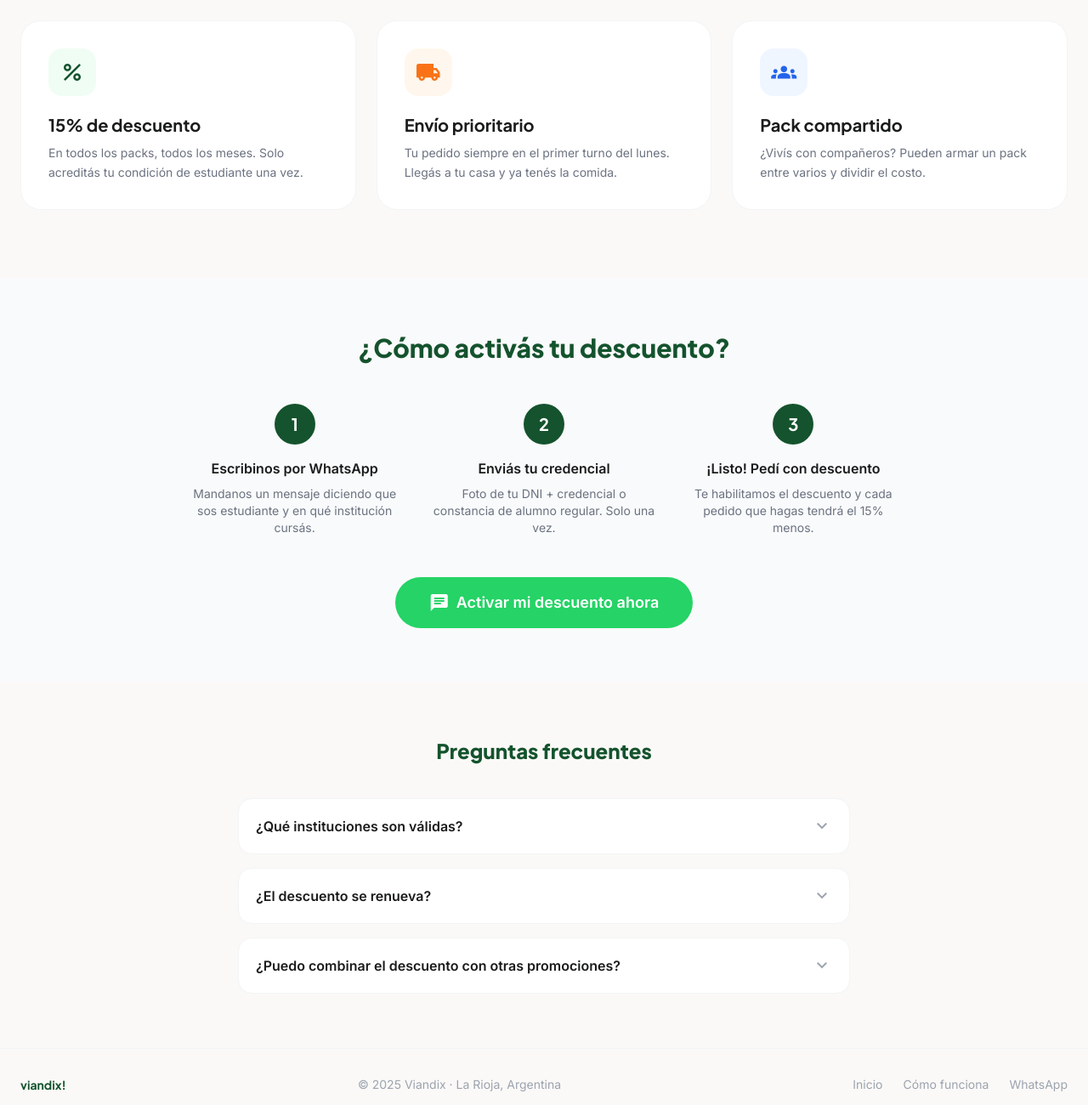
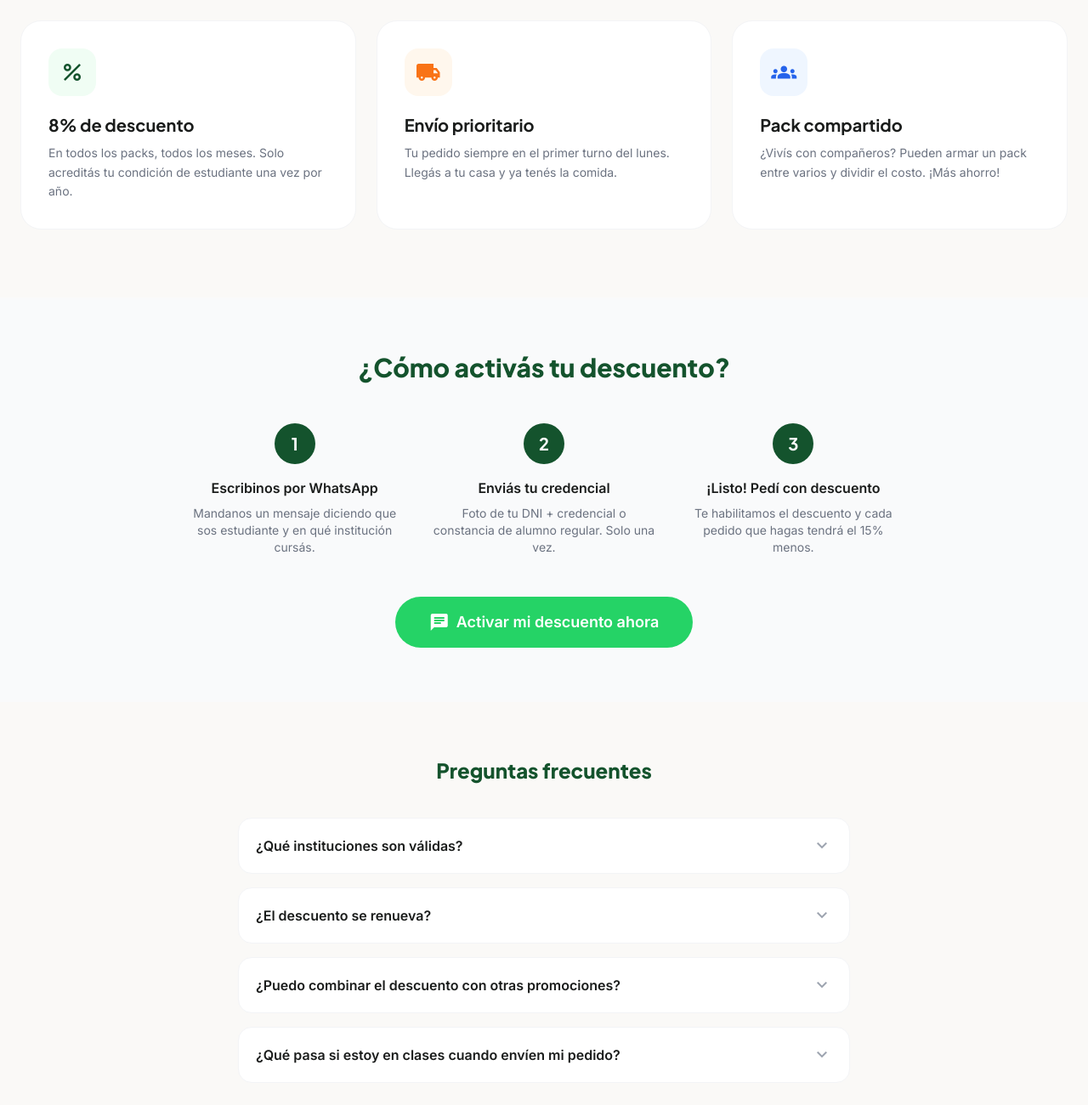
Before and after one commit to samirRB13/viandix, a plain HTML site: page estudiantes.html in a window 1280 px wide. Shown: the part 880-2180 px from the top of the page at 85% size. Drawn offline with nearby package versions, Linux system fonts and the light colour scheme.

Commit message:
Update estudiantes.html

```diff
--- a/estudiantes.html
+++ b/estudiantes.html
@@ -83,8 +83,8 @@ body { font-family:'Inter',sans-serif; background:#faf9f7; color:#1a1c1b; }
       <div class="w-14 h-14 bg-green-50 rounded-2xl flex items-center justify-center mb-5">
         <span class="material-symbols-outlined fill-icon text-3xl text-green-900">percent</span>
       </div>
-      <h3 class="font-headline font-bold text-xl mb-2">15% de descuento</h3>
-      <p class="text-gray-500 text-sm leading-relaxed">En todos los packs, todos los meses. Solo acreditás tu condición de estudiante una vez.</p>
+      <h3 class="font-headline font-bold text-xl mb-2">8% de descuento</h3>
+      <p class="text-gray-500 text-sm leading-relaxed">En todos los packs, todos los meses. Solo acreditás tu condición de estudiante una vez por año.</p>
     </div>
     <div class="benefit-card bg-white rounded-3xl p-8 border border-gray-100">
       <div class="w-14 h-14 bg-orange-50 rounded-2xl flex items-center justify-center mb-5">
@@ -98,7 +98,7 @@ body { font-family:'Inter',sans-serif; background:#faf9f7; color:#1a1c1b; }
         <span class="material-symbols-outlined fill-icon text-3xl text-blue-600">groups</span>
       </div>
       <h3 class="font-headline font-bold text-xl mb-2">Pack compartido</h3>
-      <p class="text-gray-500 text-sm leading-relaxed">¿Vivís con compañeros? Pueden armar un pack entre varios y dividir el costo.</p>
+      <p class="text-gray-500 text-sm leading-relaxed">¿Vivís con compañeros? Pueden armar un pack entre varios y dividir el costo. ¡Más ahorro!</p>
     </div>
   </div>
 </section>
@@ -142,7 +142,7 @@ body { font-family:'Inter',sans-serif; background:#faf9f7; color:#1a1c1b; }
         ¿Qué instituciones son válidas?
         <span class="material-symbols-outlined text-gray-400 group-open:rotate-180 transition-transform">expand_more</span>
       </summary>
-      <p class="text-gray-500 text-sm mt-3 leading-relaxed">Cualquier universidad pública o privada, instituto terciario o escuela técnica de La Rioja capital y alrededores. Si tenés dudas, escribinos.</p>
+      <p class="text-gray-500 text-sm mt-3 leading-relaxed">Cualquier universidad pública o privada, instituto terciario o escuela técnica de La Rioja Capital.</p>
     </details>
     <details class="bg-white rounded-2xl border border-gray-100 p-5 group">
       <summary class="font-semibold cursor-pointer flex justify-between items-center">
@@ -158,7 +158,13 @@ body { font-family:'Inter',sans-serif; background:#faf9f7; color:#1a1c1b; }
       </summary>
       <p class="text-gray-500 text-sm mt-3 leading-relaxed">El descuento estudiantil no se combina con otras promociones, pero siempre aplicará el beneficio mayor.</p>
     </details>
-  </div>
+    <details class="bg-white rounded-2xl border border-gray-100 p-5 group">
+      <summary class="font-semibold cursor-pointer flex justify-between items-center">
+        ¿Qué pasa si estoy en clases cuando envíen mi pedido?
+        <span class="material-symbols-outlined text-gray-400 group-open:rotate-180 transition-transform">expand_more</span>
+      </summary>
+      <p class="text-gray-500 text-sm mt-3 leading-relaxed">No te preocupes, lo entendemos. Nos pondremos en contacto por Whatsapp para coordinar tu entrega.</p>
+    </details>  </div>
 </section>
 
 <!-- FOOTER -->
```
